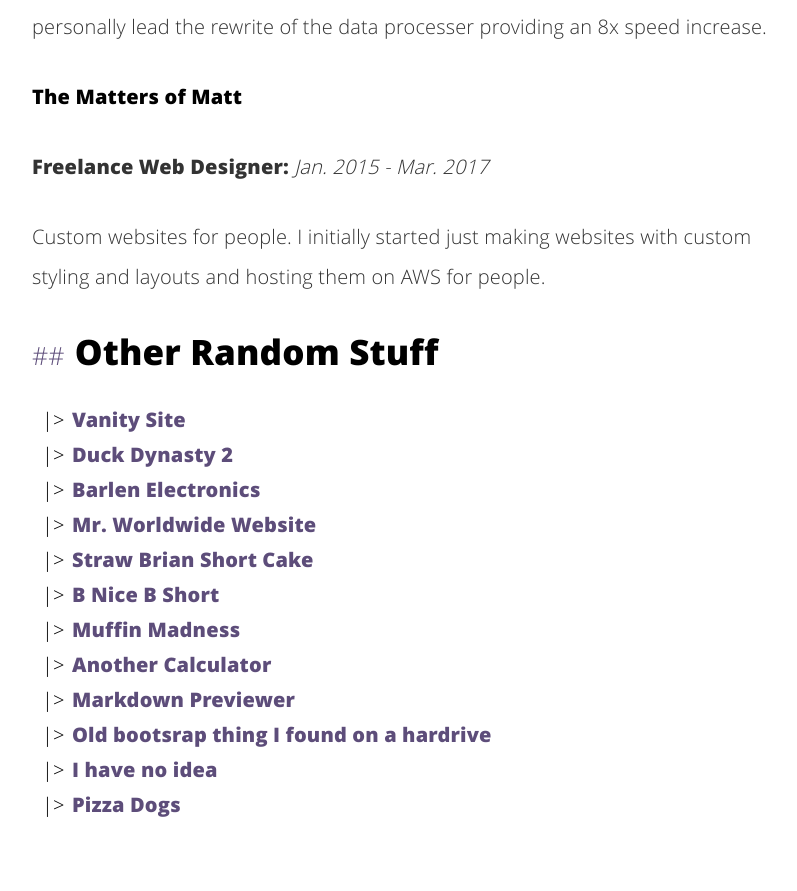
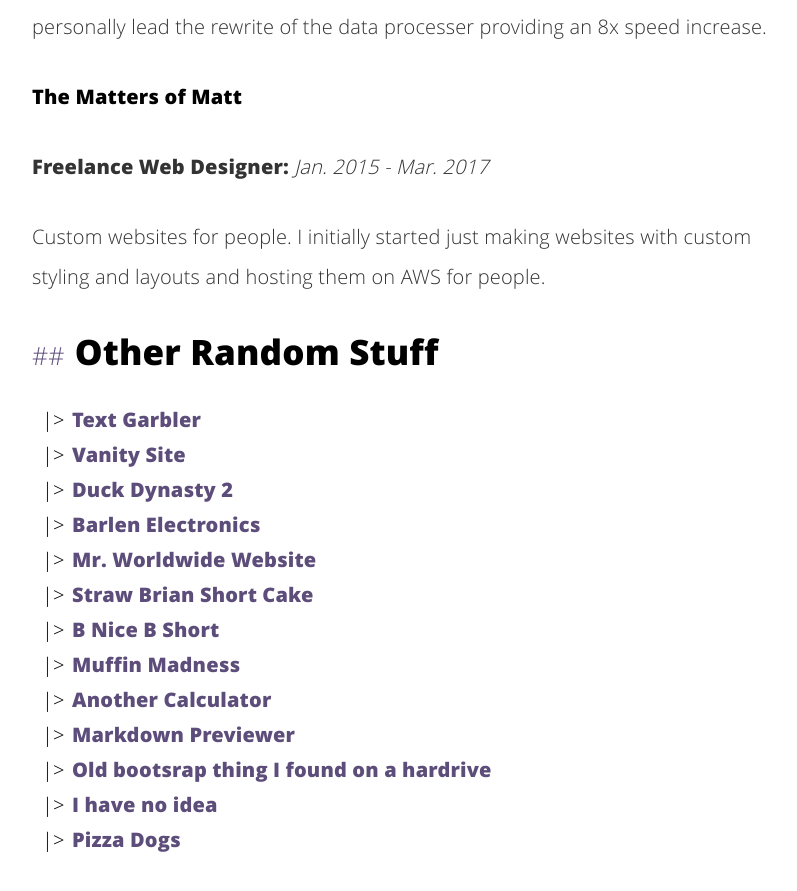
Before and after one commit to mattmatters/personal_site, a Jekyll site: the page built from about.html, in a window 1280 px wide and 900 px high, scrolled down 1204 px. Shown: the top 891 px of the window, without its empty margins (228-1025 px from the left). Built offline with Jekyll 4.4.1, drawn with Linux system fonts in a browser that asks for light colours; before the commit the page ends 2069 px from its top, so only the background shows below that.

Commit message:
Add text garbler

```diff
--- a/_config.yml
+++ b/_config.yml
@@ -106,6 +106,9 @@ projects:
 
 # All of the other dumb stuff I do
 random:
+  - name: Text Garbler
+    url: https://text-garbler.herokuapp.com/
+    description: "The most useless api"
   - name: Vanity Site
     url: https://themattersofmatt.com
     description: "Look at this when in need of a confidence boost"
```
